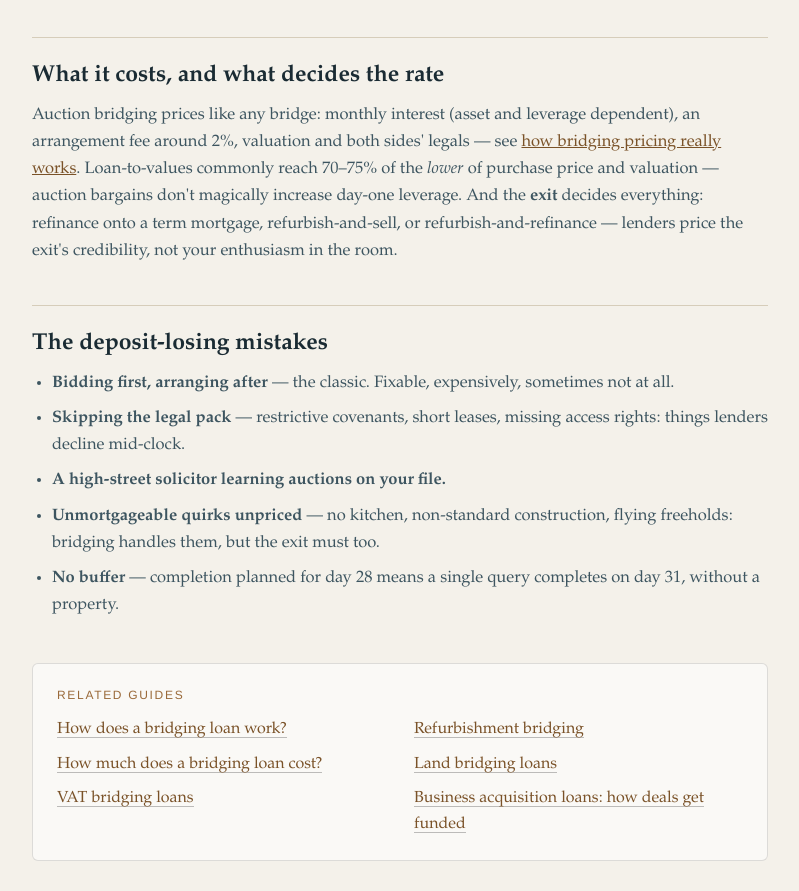
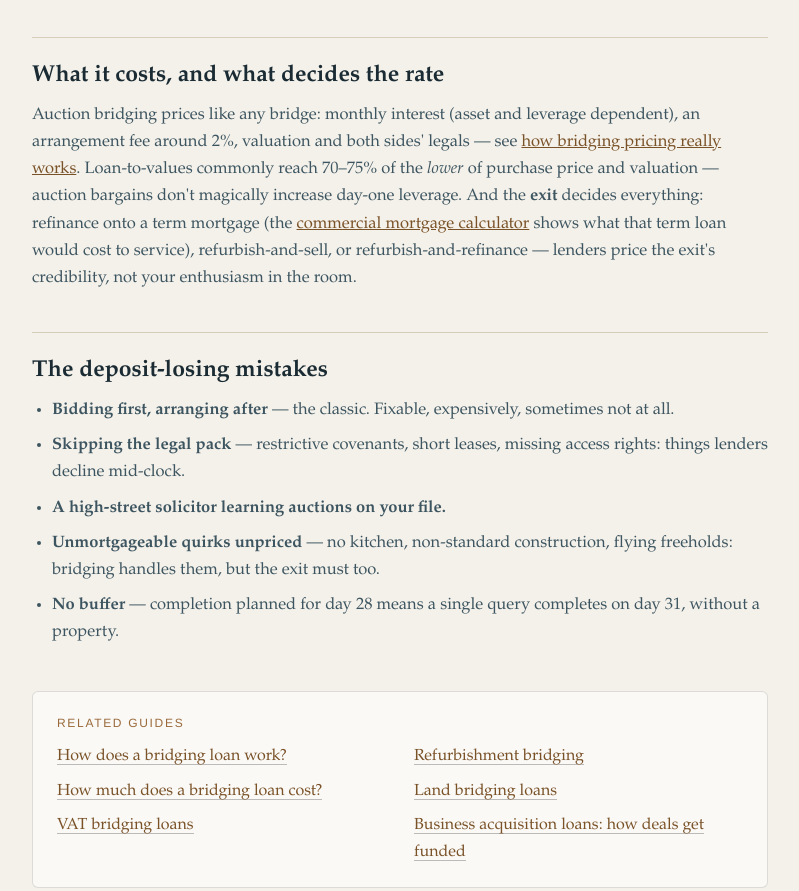
Before and after one commit to Chadhauser/granton-site, a plain HTML site: page auction-bridging-finance.html in a window 1280 px wide. Shown: the part 1059-1950 px from the top of the page, without its empty margins (96-895 px from the left). Drawn offline with Linux system fonts and the light colour scheme.

Commit message:
Auction bridging guide: link the term-mortgage exit to the commercial mortgage calculator

```diff
--- a/auction-bridging-finance.html
+++ b/auction-bridging-finance.html
@@ -73,7 +73,7 @@
   </ul>
 
   <h2>What it costs, and what decides the rate</h2>
-  <p>Auction bridging prices like any bridge: monthly interest (asset and leverage dependent), an arrangement fee around 2%, valuation and both sides' legals — see <a href="/how-does-a-bridging-loan-work">how bridging pricing really works</a>. Loan-to-values commonly reach 70–75% of the <em>lower</em> of purchase price and valuation — auction bargains don't magically increase day-one leverage. And the <strong>exit</strong> decides everything: refinance onto a term mortgage, refurbish-and-sell, or refurbish-and-refinance — lenders price the exit's credibility, not your enthusiasm in the room.</p>
+  <p>Auction bridging prices like any bridge: monthly interest (asset and leverage dependent), an arrangement fee around 2%, valuation and both sides' legals — see <a href="/how-does-a-bridging-loan-work">how bridging pricing really works</a>. Loan-to-values commonly reach 70–75% of the <em>lower</em> of purchase price and valuation — auction bargains don't magically increase day-one leverage. And the <strong>exit</strong> decides everything: refinance onto a term mortgage (the <a href="/commercial-mortgage-calculator">commercial mortgage calculator</a> shows what that term loan would cost to service), refurbish-and-sell, or refurbish-and-refinance — lenders price the exit's credibility, not your enthusiasm in the room.</p>
 
   <h2>The deposit-losing mistakes</h2>
   <ul>
```
